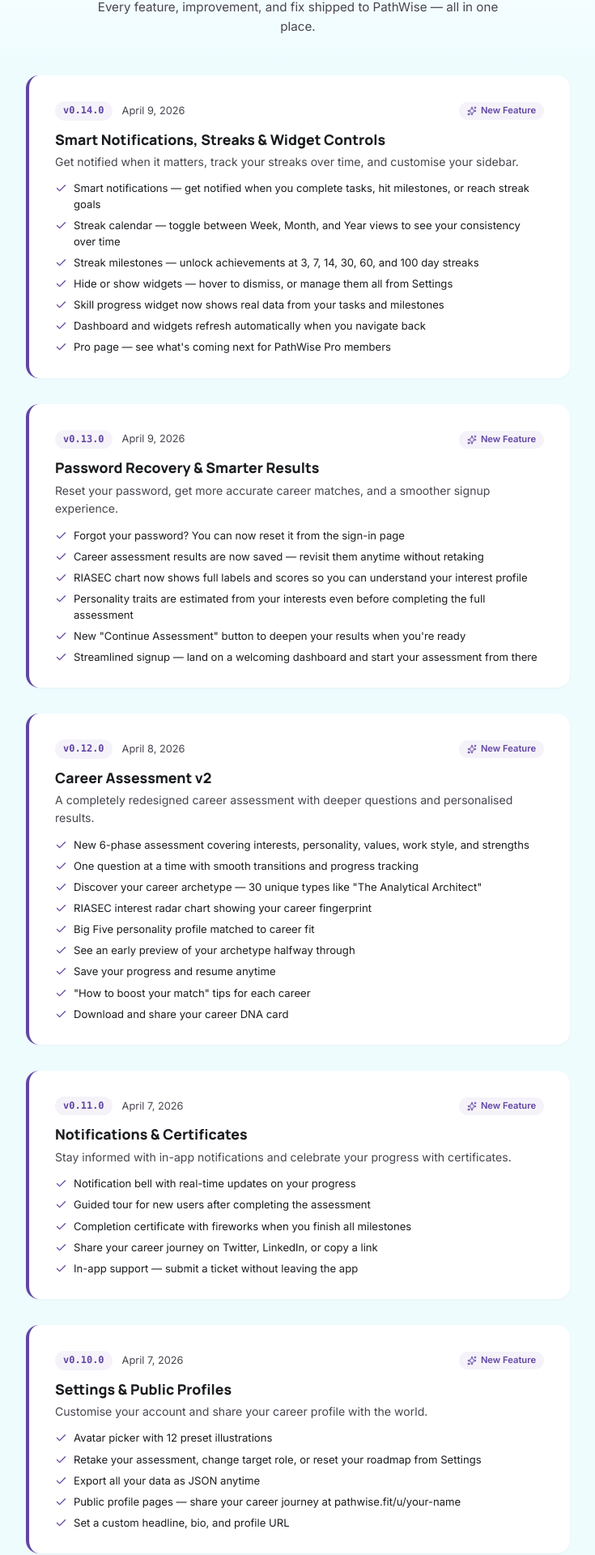
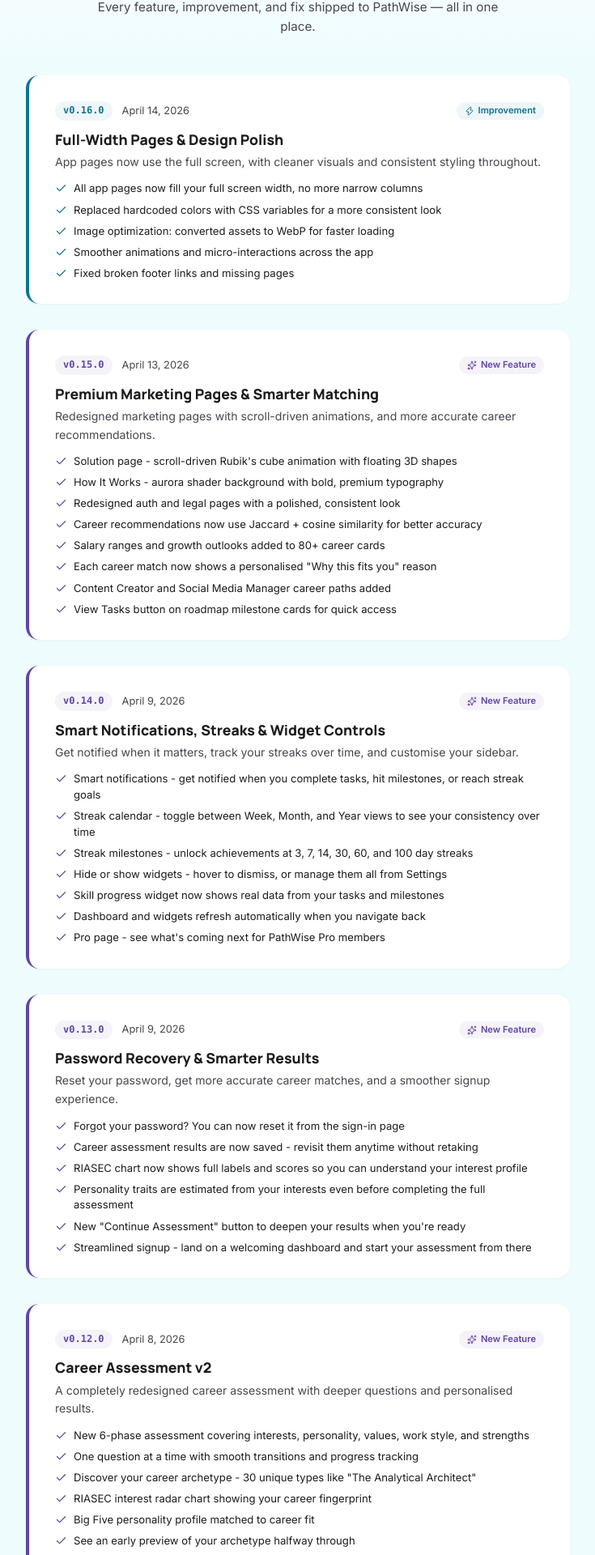
Before and after one commit to venomez-viper/PathWise, a React (Vite) app: page /whats-new in a window 1280 px wide. Shown: the part 198-2118 px from the top of the page at 81% size, without its empty margins (272-1007 px from the left). Built offline with nearby package versions, Linux system fonts and the light colour scheme; no server answers.

Commit message:
docs: add v0.15.0 and v0.16.0 to What's New, remove em dashes from all entries
Co-Authored-By: Claude Opus 4.6 (1M context) <noreply@anthropic.com>

```diff
--- a/src/pages/WhatsNew/changelogData.ts
+++ b/src/pages/WhatsNew/changelogData.ts
@@ -14,7 +14,7 @@ export interface ChangelogEntry {
  * 1. Copy the template below
  * 2. Paste it at the TOP of the CHANGELOG array (newest first)
  * 3. Fill in: version, date, title, tag, description, highlights
- * 4. Commit and push — it shows up on /whats-new and /app/whats-new
+ * 4. Commit and push - it shows up on /whats-new and /app/whats-new
  *
  * TEMPLATE:
  * {
@@ -33,19 +33,50 @@ export interface ChangelogEntry {
 
 export const CHANGELOG: ChangelogEntry[] = [
   {
+    version: '0.16.0',
+    date: 'April 14, 2026',
+    title: 'Full-Width Pages & Design Polish',
+    tag: 'improvement',
+    description: 'App pages now use the full screen, with cleaner visuals and consistent styling throughout.',
+    highlights: [
+      'All app pages now fill your full screen width, no more narrow columns',
+      'Replaced hardcoded colors with CSS variables for a more consistent look',
+      'Image optimization: converted assets to WebP for faster loading',
+      'Smoother animations and micro-interactions across the app',
+      'Fixed broken footer links and missing pages',
+    ],
+  },
+  {
+    version: '0.15.0',
+    date: 'April 13, 2026',
+    title: 'Premium Marketing Pages & Smarter Matching',
+    tag: 'feature',
+    description: 'Redesigned marketing pages with scroll-driven animations, and more accurate career recommendations.',
+    highlights: [
+      'Solution page - scroll-driven Rubik\'s cube animation with floating 3D shapes',
+      'How It Works - aurora shader background with bold, premium typography',
+      'Redesigned auth and legal pages with a polished, consistent look',
+      'Career recommendations now use Jaccard + cosine similarity for better accuracy',
+      'Salary ranges and growth outlooks added to 80+ career cards',
+      'Each career match now shows a personalised "Why this fits you" reason',
+      'Content Creator and Social Media Manager career paths added',
+      'View Tasks button on roadmap milestone cards for quick access',
+    ],
+  },
+  {
     version: '0.14.0',
     date: 'April 9, 2026',
     title: 'Smart Notifications, Streaks & Widget Controls',
     tag: 'feature',
     description: 'Get notified when it matters, track your streaks over time, and customise your sidebar.',
     highlights: [
-      'Smart notifications — get notified when you complete tasks, hit milestones, or reach streak goals',
-      'Streak calendar — toggle between Week, Month, and Year views to see your consistency over time',
-      'Streak milestones — unlock achievements at 3, 7, 14, 30, 60, and 100 day streaks',
-      'Hide or show widgets — hover to dismiss, or manage them all from Settings',
+      'Smart notifications - get notified when you complete tasks, hit milestones, or reach streak goals',
+      'Streak calendar - toggle between Week, Month, and Year views to see your consistency over time',
+      'Streak milestones - unlock achievements at 3, 7, 14, 30, 60, and 100 day streaks',
+      'Hide or show widgets - hover to dismiss, or manage them all from Settings',
       'Skill progress widget now shows real data from your tasks and milestones',
       'Dashboard and widgets refresh automatically when you navigate back',
-      'Pro page — see what\'s coming next for PathWise Pro members',
+      'Pro page - see what\'s coming next for PathWise Pro members',
     ],
   },
   {
@@ -56,11 +87,11 @@ export const CHANGELOG: ChangelogEntry[] = [
     description: 'Reset your password, get more accurate career matches, and a smoother signup experience.',
     highlights: [
       'Forgot your password? You can now reset it from the sign-in page',
-      'Career assessment results are now saved — revisit them anytime without retaking',
+      'Career assessment results are now saved - revisit them anytime without retaking',
       'RIASEC chart now shows full labels and scores so you can understand your interest profile',
       'Personality traits are estimated from your interests even before completing the full assessment',
       'New "Continue Assessment" button to deepen your results when you\'re ready',
-      'Streamlined signup — land on a welcoming dashboard and start your assessment from there',
+      'Streamlined signup - land on a welcoming dashboard and start your assessment from there',
     ],
   },
   {
@@ -72,7 +103,7 @@ export const CHANGELOG: ChangelogEntry[] = [
     highlights: [
       'New 6-phase assessment covering interests, personality, values, work style, and strengths',
       'One question at a time with smooth transitions and progress tracking',
-      'Discover your career archetype — 30 unique types like "The Analytical Architect"',
+      'Discover your career archetype - 30 unique types like "The Analytical Architect"',
       'RIASEC interest radar chart showing your career fingerprint',
       'Big Five personality profile matched to career fit',
       'See an early preview of your archetype halfway through',
@@ -92,7 +123,7 @@ export const CHANGELOG: ChangelogEntry[] = [
       'Guided tour for new users after completing the assessment',
       'Completion certificate with fireworks when you finish all milestones',
       'Share your career journey on Twitter, LinkedIn, or copy a link',
-      'In-app support — submit a ticket without leaving the app',
+      'In-app support - submit a ticket without leaving the app',
     ],
   },
   {
@@ -105,7 +136,7 @@ export const CHANGELOG: ChangelogEntry[] = [
       'Avatar picker with 12 preset illustrations',
       'Retake your assessment, change target role, or reset your roadmap from Settings',
       'Export all your data as JSON anytime',
-      'Public profile pages — share your career journey at pathwise.fit/u/your-name',
+      'Public profile pages - share your career journey at pathwise.fit/u/your-name',
       'Set a custom headline, bio, and profile URL',
     ],
   },
@@ -116,10 +147,10 @@ export const CHANGELOG: ChangelogEntry[] = [
     tag: 'feature',
     description: 'Sign in with Google or Apple, and explore 90+ career paths with smarter matching.',
     highlights: [
-      'Sign in with Google or Apple — one tap to get started',
+      'Sign in with Google or Apple - one tap to get started',
       'Pick up to 3 options per assessment question for more nuanced results',
       '90 career profiles spanning tech, law, trades, arts, science, and more',
-      'Task detail panel — view and edit tasks in a slide-over',
+      'Task detail panel - view and edit tasks in a slide-over',
       'Sort tasks by priority, due date, or title',
     ],
   },
@@ -131,7 +162,7 @@ export const CHANGELOG: ChangelogEntry[] = [
     description: 'Interactive sidebar widgets and streak tracking to keep you on track.',
     highlights: [
       'Widget sidebar with Daily Focus, Streaks, Milestone Map, and more',
-      'Streak tracking — build a daily habit of career growth',
+      'Streak tracking - build a daily habit of career growth',
       'Achievement badges that unlock as you hit milestones',
     ],
   },
@@ -142,7 +173,7 @@ export const CHANGELOG: ChangelogEntry[] = [
     tag: 'improvement',
     description: 'A clean, light redesign for a better experience.',
     highlights: [
-      'New Zen Stone light theme — easier on the eyes',
+      'New Zen Stone light theme - easier on the eyes',
       'Apple Fitness-inspired achievement badges',
       'Smoother animations and transitions throughout',
     ],
```
